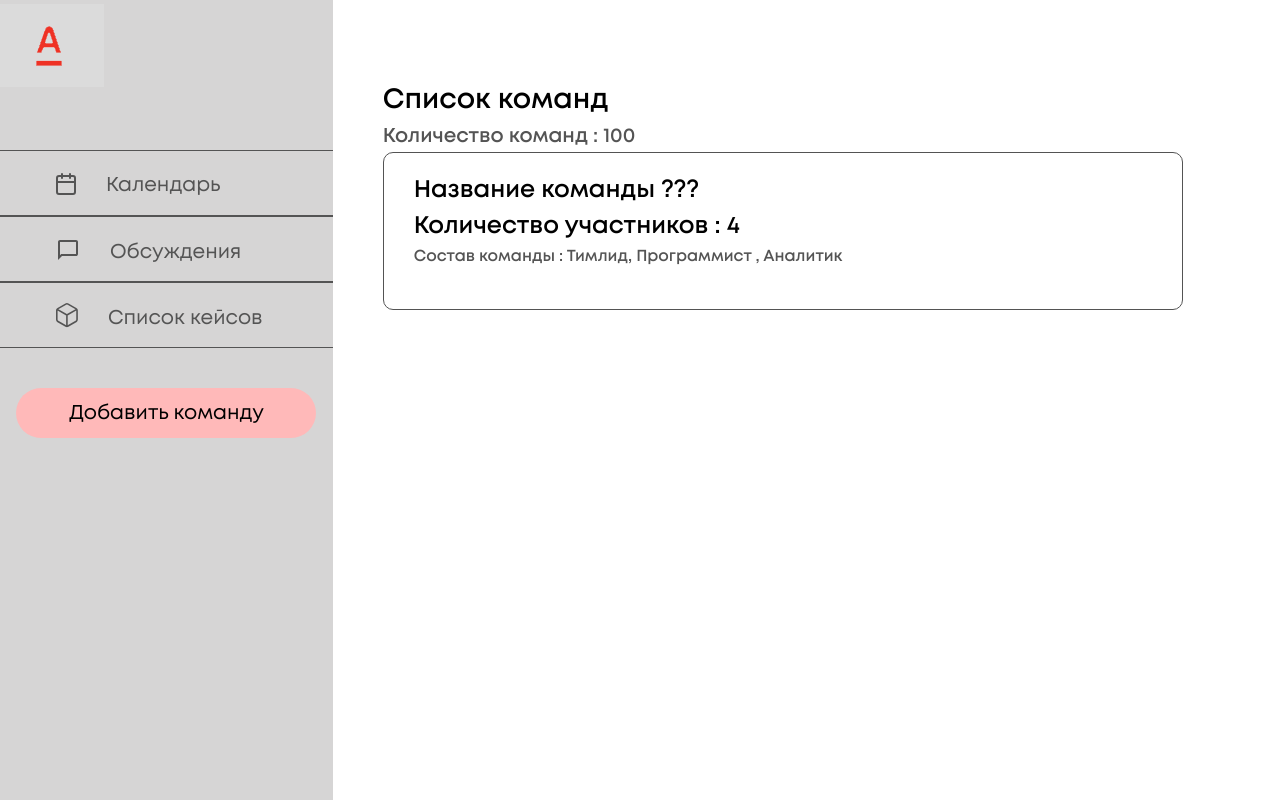
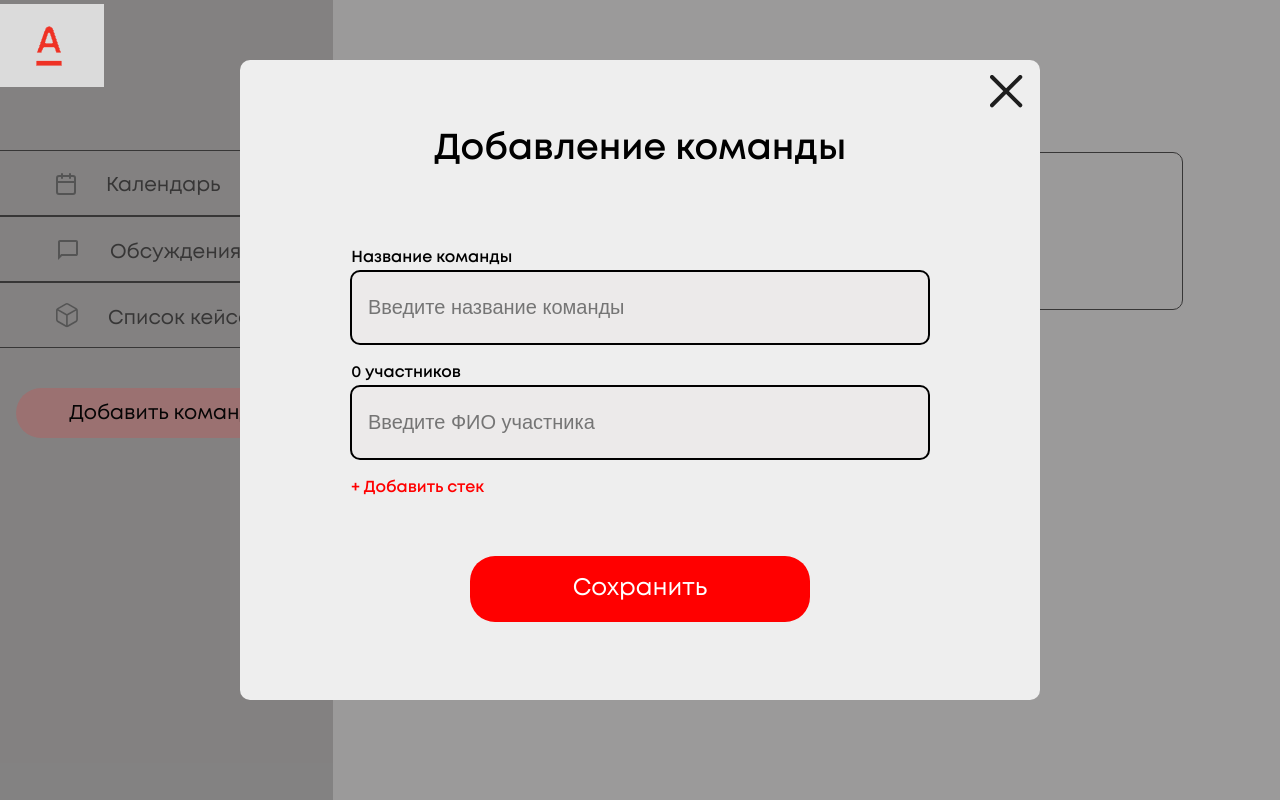
Before and after one commit to Swordermmm/Front-web-accounting, a React (Vite) app: page /teams in a window 1280 px wide. Both pictures are taken after a click on the button "Добавить команду". Built offline with nearby package versions, Linux system fonts and the light colour scheme.

Commit message:
Added Modal

```diff
--- a/src/App.tsx
+++ b/src/App.tsx
@@ -11,7 +11,7 @@ import "./App.css";
 function App() {
   return (
     <Routes>
-      <Route path="/login" element={<Login />} />
+      <Route path="/" element={<Login />} />
       <Route path="/projects" element={<ProjectsPage />} />
       <Route path="/discussion" element={<DiscussionPage />} />
       <Route path="/teams" element={<TeamsPage />} />
--- /dev/null
+++ b/src/components/UI/Modal/Modal.module.scss
@@ -0,0 +1,55 @@
+.modal {
+  position: fixed;
+  top: 0;
+  left: 0;
+  width: 100%;
+  height: 100%;
+  background: #0f0e0e6a;
+  margin: auto;
+  color: #000000;
+  font-weight: bold;
+}
+
+.modal-main {
+  position: fixed;
+  background: #eeeeee;
+  width: 50rem;
+  height: 80%;
+  top: 40%;
+  left: 50%;
+  transform: translate(-50%, -50%);
+  display: flex;
+  flex-direction: column;
+  border-radius: 10px;
+  margin-top: 60px;
+}
+
+.modal-box {
+  padding: 1rem 3rem;
+}
+
+.modal.display-block {
+  display: block;
+}
+
+.modal.display-none {
+  display: none;
+}
+
+hr {
+  border: 2px black solid;
+}
+
+.close-button {
+  background: none;
+  border: none;
+  width: 36px;
+  height: 36px;
+  margin-left:  auto;
+  margin-right: 20px;
+  margin-top: 10px;
+}
+
+.close-button-img {
+  margin: 0;
+}
--- /dev/null
+++ b/src/components/UI/Modal/index.tsx
@@ -0,0 +1,31 @@
+import styles from "./Modal.module.scss";
+import CloseIcon from "../../../assets/close_icon.svg";
+import type { ReactNode } from "react";
+
+interface ModalType {
+  children?: ReactNode;
+  isOpen?: boolean;
+  isCrossNeeded: boolean;
+  toggle: () => void;
+}
+
+export function Modal(props: ModalType) {
+  return (
+    <div
+      className={`${styles["modal"]} ${
+        props.isOpen ? styles["display-block"] : styles["display-none"]
+      }`}
+    >
+      <div className={styles["modal-main"]}>
+        {props.isCrossNeeded && (
+          <>
+            <button className={styles["close-button"]} onClick={props.toggle}>
+              <img src={CloseIcon} className={styles["close-button-img"]} />
+            </button>
+          </>
+        )}
+        <div className={styles["modal-box"]}>{props.children}</div>
+      </div>
+    </div>
+  );
+}
--- a/src/components/UI/index.ts
+++ b/src/components/UI/index.ts
@@ -5,3 +5,4 @@ export * from "./Sidebar";
 export * from "./Checkbox";
 export * from "./DiscussionCard";
 export * from "./TeamsCard";
+export * from "./Modal";
--- a/src/pages/DiscussionPage/DiscussionPage.tsx
+++ b/src/pages/DiscussionPage/DiscussionPage.tsx
@@ -8,6 +8,7 @@ import list from "../../assets/list_icon.svg";
 
 const DiscussionPage: FC = () => {
   const navigate = useNavigate();
+
   return (
     <div className={styles.wrapper}>
       <Sidebar>
--- a/src/pages/TeamsPage/TeamsPage.module.scss
+++ b/src/pages/TeamsPage/TeamsPage.module.scss
@@ -34,3 +34,30 @@ button {
     color: #000000;
     font-size: 28px;
 }
+
+.modal-title {
+    font-size: 36px;
+    text-align: center;
+    padding-bottom: 70px;
+}
+
+.modal-group {
+    display: flex;
+    flex-direction: column;
+    align-items: center;
+    padding-bottom: 16px;
+}
+
+.modal-group div {
+    width: 82%;
+}
+
+.add-stack-button {
+    color: #FF0000
+}
+
+a {
+      height: 66px;
+    display: flex;
+    align-items: center;
+}
--- a/src/pages/TeamsPage/TeamsPage.tsx
+++ b/src/pages/TeamsPage/TeamsPage.tsx
@@ -1,14 +1,43 @@
 import type { FC } from "react";
 import { useNavigate } from "react-router-dom";
+import { useState } from "react";
+
+import { Button, Sidebar, TeamsCard, Modal, Input } from "../../components/UI";
+
 import styles from "./TeamsPage.module.scss";
-import { Button, Sidebar, TeamsCard } from "../../components/UI";
+
 import chat from "../../assets/chat_bubble.svg";
 import calendar from "../../assets/calendar_icon.svg";
 import list from "../../assets/list_icon.svg";
+import enter from "../../assets/list_icon.svg";
 
 const TeamsPage: FC = () => {
   const navigate = useNavigate();
+  const [showModal, toggleModal] = useState<boolean>(false);
+
+  var num_people = 0;
+
+  const handleToggleModal = () => {
+    toggleModal(!showModal);
+  };
+
   return (
+    <>
+      <Modal isOpen={showModal} toggle={handleToggleModal} isCrossNeeded={true}>
+        <div className={styles["modal-title"]}>Добавление команды</div>
+        <div className={styles["modal-group"]}>
+          <div>Название команды</div>
+          <Input placeholder="Введите название команды"></Input>
+        </div>
+        <div className={styles["modal-group"]}>
+          <div>{num_people} участников</div>
+          <Input placeholder="Введите ФИО участника"></Input>
+        </div>
+        <div className={styles["modal-group"]}>
+          <div className={styles["add-stack-button"]}>+ Добавить стек</div>
+        </div>
+        <Button>Сохранить</Button>
+      </Modal>
       <div className={styles.wrapper}>
         <Sidebar>
           <div>
@@ -26,7 +55,9 @@ const TeamsPage: FC = () => {
               Список кейсов
             </Button>
           </div>
-        <Button className={styles.sidebar_btn_2}>Добавить команду</Button>
+          <Button className={styles.sidebar_btn_2} onClick={handleToggleModal}>
+            Добавить команду
+          </Button>
         </Sidebar>
         <div className={styles.main}>
           <div className={styles.cards}>
@@ -36,6 +67,7 @@ const TeamsPage: FC = () => {
           </div>
         </div>
       </div>
+    </>
   );
 };
 
```
Also changed, not shown: src/assets/close_icon.svg (added), src/assets/enter_icon.svg (added). Lines whose indentation alone changed are shown as unchanged.
